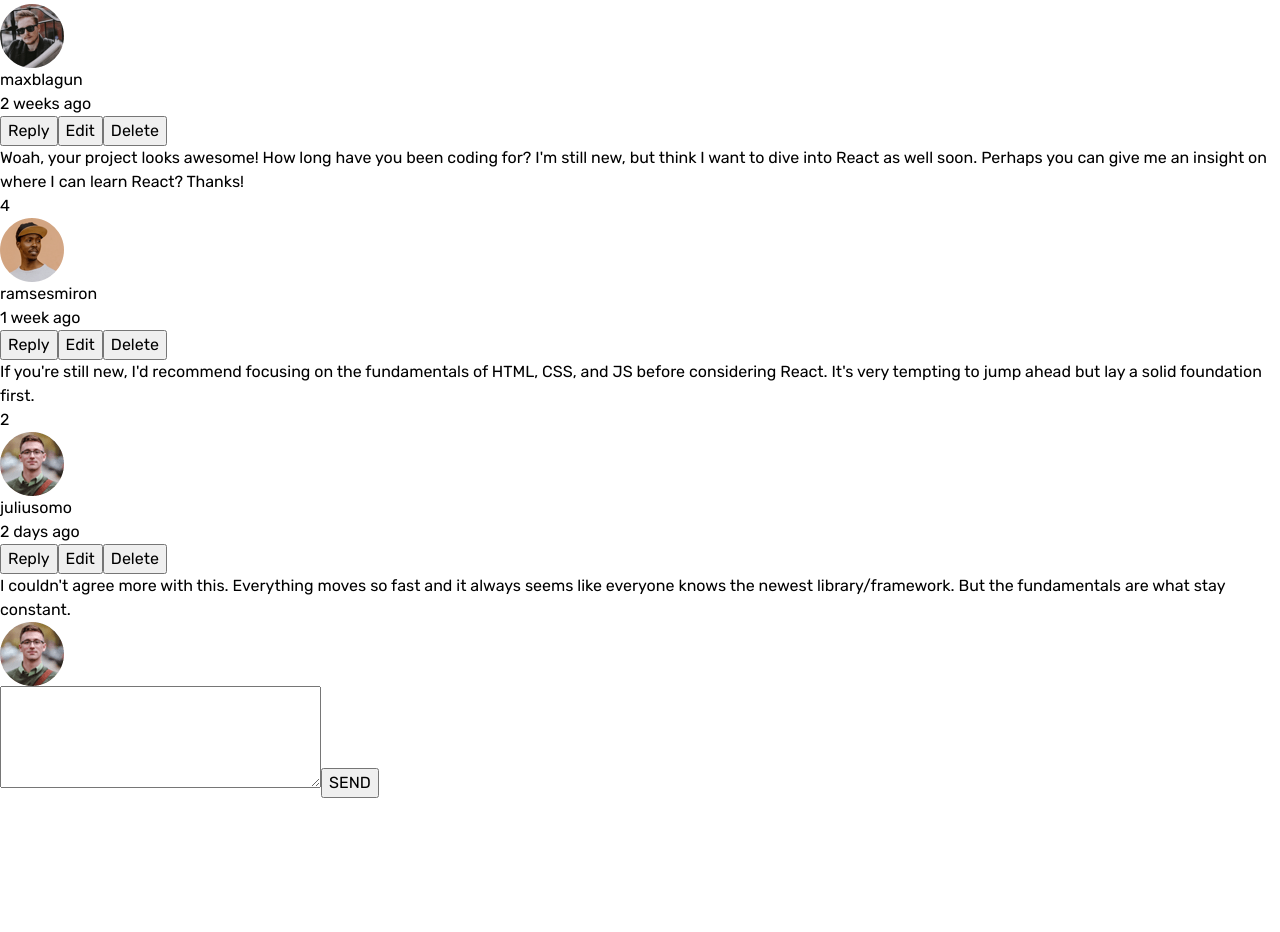
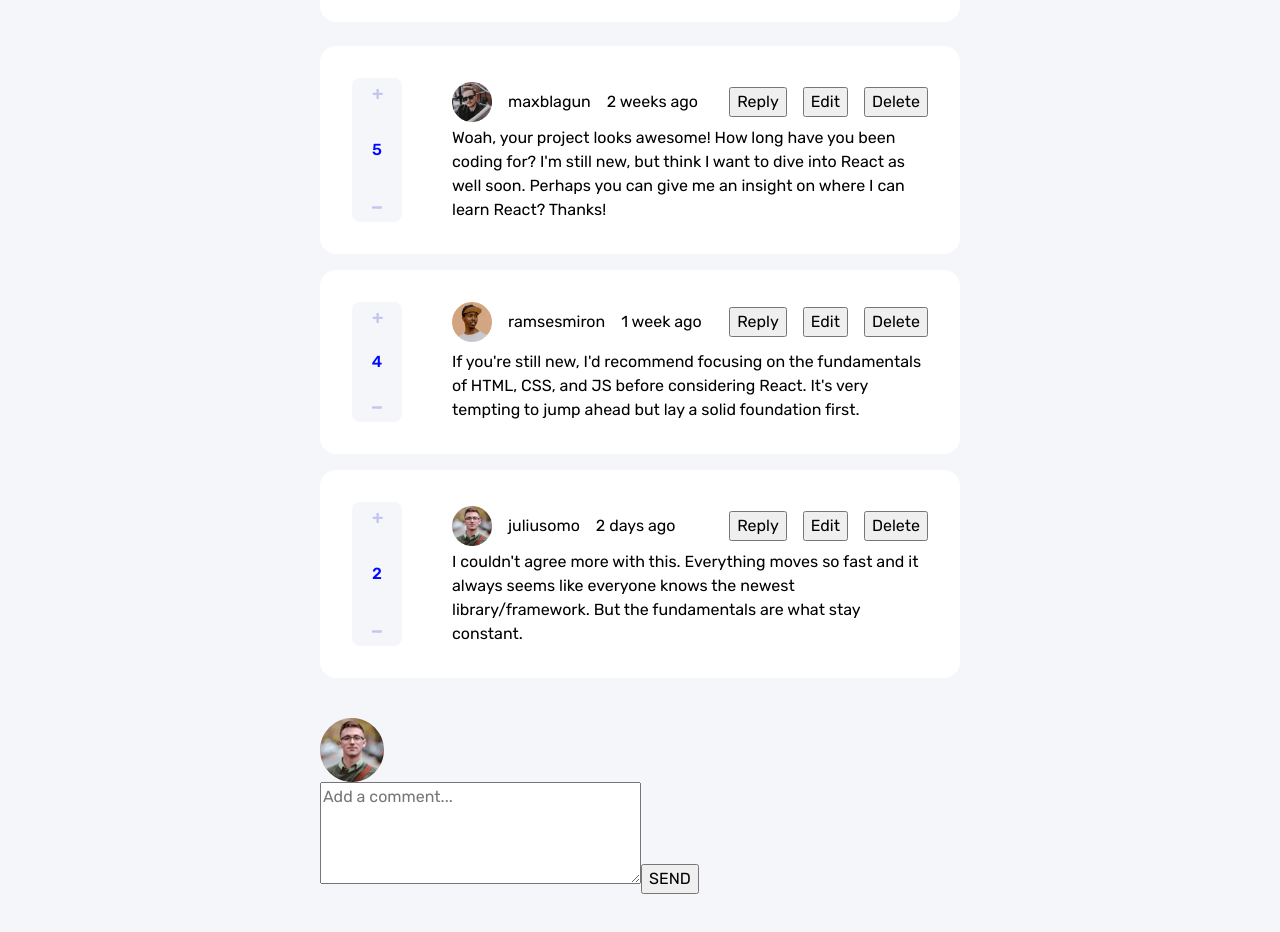
Before and after one commit to oOOoutsiderOOo/frontend-mentor-interactive-comments-section, a Next.js app: page / in a window 1280 px wide. Shown: the part 234-1166 px from the top of the page. Before the commit the page ends 1032 px from the top, so only its background shows below. Built offline with nearby package versions, Linux system fonts and the light colour scheme; data requests are answered from the project's data file.

Commit message:
reply and edit logic finished

```diff
--- a/src/components/AddComment.tsx
+++ b/src/components/AddComment.tsx
@@ -1,22 +1,42 @@
-import axios from "axios";
-import { userAgent } from "next/server";
+import { Dispatch, SetStateAction, useEffect, useState } from "react";
 import { User, CommentsArray } from "../pages";
+import { nanoid } from "nanoid";
 
-const AddComment = (props: { user: User; comments: CommentsArray }) => {
-    const postComment = () => {
-        axios.post("http://localhost:5000/comments", {
-            content: "aowidaiwd",
+const AddComment = (props: {
+    user: User;
+    comments: CommentsArray;
+    newComment: string;
+    setNewComment: Dispatch<SetStateAction<string>>;
+    replyingTo: string;
+    setReplyingTo: Dispatch<SetStateAction<string>>;
+    parentId?: string;
+}) => {
+    const postComment = async () => {
+        const comments = await JSON.parse(localStorage.getItem("comments") as string);
+        let newComment = {
+            id: nanoid(10),
+            content: props.newComment,
             createdAt: "now",
             replies: [],
             score: 0,
             user: props.user,
-        });
+        };
+        comments.push(newComment);
+        localStorage.setItem("comments", JSON.stringify(comments));
+        props.setNewComment("");
     };
 
     return (
         <div className="add-comment-wrapper">
             <img src={props.user.image && props.user.image.png} alt="" />
-            <textarea name="" id="" cols={30} rows={4}></textarea>
+            <textarea
+                value={props.newComment}
+                name=""
+                id=""
+                cols={30}
+                rows={4}
+                placeholder={"Add a comment..."}
+                onChange={e => props.setNewComment(e.target.value)}></textarea>
             <button onClick={() => postComment()}>SEND</button>
         </div>
     );
--- a/src/components/Comment.tsx
+++ b/src/components/Comment.tsx
@@ -1,35 +1,76 @@
 import type { Comment, CommentsArray } from "../pages";
 import { Dispatch, MouseEvent, SetStateAction, useState } from "react";
-import axios from "axios";
+import DoReply from "./DoReply";
+import { User } from "../pages";
 
-const Comments = (props: { comments: CommentsArray; setComments: Dispatch<SetStateAction<CommentsArray | []>> }) => {
+const Comments = (props: {
+    comments: CommentsArray;
+    setComments: Dispatch<SetStateAction<CommentsArray | []>>;
+    setReplyingTo: Dispatch<SetStateAction<string>>;
+    user: User;
+    newComment: string;
+    setNewComment: Dispatch<SetStateAction<string>>;
+    replyingTo: string;
+    parentId?: string;
+}) => {
     const deleteComment = (e: MouseEvent) => {
-        axios.delete(`http://localhost:5000/comments/${(e.target as HTMLButtonElement).value}`).then(() => console.log("hecho"));
+        const newComments = props.comments.filter(comment => comment.id !== (e.target as HTMLButtonElement).value);
+        const newCommentsAndReplies = newComments.map(comment => {
+            if (comment.replies.length !== 0) {
+                let newReplies: Array<any> = comment.replies.filter(reply => reply?.id !== (e.target as HTMLButtonElement).value);
+                comment.replies = newReplies as [(Comment | undefined)?];
+            }
+            return comment;
+        });
+        localStorage.setItem("comments", JSON.stringify(newCommentsAndReplies));
+        props.setComments(newCommentsAndReplies);
     };
 
-    const CommentTemplate = (commentObj: Comment) => {
+    const CommentTemplate = (commentObj: Comment, parentID: string = "") => {
         return (
             <div className="comment-wrapper" key={commentObj.id}>
+                <div className="comment">
                     <div className="likes">
-                    <div className="plus"></div>
+                        <div className="plus">
+                            <img src="/images/icon-plus.svg" alt="" />
+                        </div>
                         <div className="amount">{commentObj.score}</div>
-                    <div className="minus"></div>
+                        <div className="minus">
+                            <img src="/images/icon-minus.svg" alt="" />
+                        </div>
                     </div>
                     <div className="name-row">
                         <img src={commentObj.user.image.png} alt="" />
                         <div className="name">{commentObj.user.username}</div>
                         <div className="time">{commentObj.createdAt}</div>
                     </div>
-                <button className="reply">Reply</button>
+                    <div className="actions-row">
+                        <button value={commentObj.id} className="reply" onClick={e => props.setReplyingTo((e.target as HTMLButtonElement).value)}>
+                            Reply
+                        </button>
                         <button className="edit">Edit</button>
                         <button value={commentObj.id} className="delete" onClick={e => deleteComment(e)}>
                             Delete
                         </button>
+                    </div>
                     <div className="content">{commentObj.content}</div>
+                </div>
+                {props.replyingTo === commentObj.id && (
+                    <DoReply
+                        user={props.user as User}
+                        comments={props.comments}
+                        setComments={props.setComments}
+                        newComment={props.newComment}
+                        setNewComment={props.setNewComment}
+                        replyingTo={props.replyingTo}
+                        setReplyingTo={props.setReplyingTo}
+                        parentId={parentID}
+                    />
+                )}
                 {commentObj.replies?.length !== 0 && (
                     <div className="responses-wrapper">
                         {commentObj.replies?.map(reply => {
-                            return CommentTemplate(reply as Comment);
+                            return CommentTemplate(reply as Comment, commentObj.id);
                         })}
                     </div>
                 )}
@@ -38,12 +79,12 @@ const Comments = (props: { comments: CommentsArray; setComments: Dispatch<SetSta
     };
 
     return (
-        <div>
+        <>
             {props.comments !== undefined &&
                 props.comments.map(comment => {
                     return CommentTemplate(comment);
                 })}
-        </div>
+        </>
     );
 };
 
--- a/src/components/DoReplay.tsx
+++ /dev/null
@@ -1,5 +0,0 @@
-const DoReplay = () => {
-    return <div>DoReplay</div>;
-};
-
-export default DoReplay;
--- /dev/null
+++ b/src/components/DoReply.tsx
@@ -0,0 +1,61 @@
+import { Dispatch, SetStateAction, useEffect, useState } from "react";
+import { User, CommentsArray } from "../pages";
+import { nanoid } from "nanoid";
+
+const DoReply = (props: {
+    user: User;
+    comments: CommentsArray;
+    setComments: Dispatch<SetStateAction<CommentsArray | []>>;
+    newComment: string;
+    setNewComment: Dispatch<SetStateAction<string>>;
+    replyingTo: string;
+    setReplyingTo: Dispatch<SetStateAction<string>>;
+    parentId?: string;
+}) => {
+    const [replyText, setReplyText] = useState("");
+
+    const postReply = async () => {
+        const comments = await JSON.parse(localStorage.getItem("comments") as string);
+        let newComment = {
+            id: nanoid(10),
+            content: replyText === "" ? props.newComment : replyText,
+            createdAt: "now",
+            replies: [],
+            score: 0,
+            user: props.user,
+        };
+        console.log(props.parentId);
+        if (props.parentId === "") {
+            let index = props.comments.findIndex(comment => {
+                return comment.id === props.replyingTo;
+            });
+            comments[index].replies.push(newComment);
+            localStorage.setItem("comments", JSON.stringify(comments));
+        } else {
+            let index = props.comments.findIndex(comment => {
+                return comment.id === props.parentId;
+            });
+            comments[index].replies.push(newComment);
+            localStorage.setItem("comments", JSON.stringify(comments));
+        }
+        props.setComments(await JSON.parse(localStorage.getItem("comments") as string));
+        props.setReplyingTo("");
+    };
+
+    return (
+        <div className="add-comment-wrapper">
+            <img src={props.user.image && props.user.image.png} alt="" />
+            <textarea
+                value={replyText}
+                name=""
+                id=""
+                cols={30}
+                rows={4}
+                placeholder={"Add a reply..."}
+                onChange={e => setReplyText(e.target.value)}></textarea>
+            <button onClick={() => postReply()}>SEND</button>
+        </div>
+    );
+};
+
+export default DoReply;
--- a/src/pages/index.tsx
+++ b/src/pages/index.tsx
@@ -9,8 +9,9 @@ export type User = { image: { png: string; webp: string }; username: string };
 export type Comment = {
     content: string;
     createdAt: string;
-    id: number;
+    id: string;
     replies: [Comment?];
+    replyingTo?: string;
     score: number;
     user: User;
 };
@@ -20,26 +21,39 @@ export type CommentsArray = Array<Comment>;
 const Home: NextPage = () => {
     const [comments, setComments] = useState<CommentsArray | []>([]);
     const [user, setUser] = useState<User | {}>({});
+    const [newComment, setNewComment] = useState<string>("");
+    const [replyingTo, setReplyingTo] = useState<string>("");
 
     useEffect(() => {
         async function getComments() {
+            const comments = await JSON.parse(localStorage.getItem("comments") as string);
+            if (!comments) {
                 try {
-                const response = await axios.get("http://localhost:5000/comments");
+                    const response = await axios.get("/api/comments");
+                    localStorage.setItem("comments", JSON.stringify(response.data));
+
                     setComments(response.data);
                 } catch (error) {
                     console.error(error);
                 }
+            } else setComments(await JSON.parse(localStorage.getItem("comments") as string));
         }
         getComments();
-    }, []);
+    }, [newComment]);
 
     useEffect(() => {
         async function getUser() {
+            const currentUser = await JSON.parse(localStorage.getItem("currentUser") as string);
+            if (!currentUser) {
                 try {
-                const response = await axios.get("http://localhost:5000/currentUser");
+                    const response = await axios.get(`/api/users/1`);
+                    localStorage.setItem("currentUser", JSON.stringify(response.data));
                     setUser(response.data);
                 } catch (error) {
                     console.error(error);
+                }
+            } else {
+                setUser(await JSON.parse(localStorage.getItem("currentUser") as string));
             }
         }
         getUser();
@@ -47,8 +61,25 @@ const Home: NextPage = () => {
 
     return (
         <>
-            <Comments comments={comments} setComments={setComments} />
-            <AddComment user={user as User} comments={comments} />
+            <div className="app-wrapper">
+                <Comments
+                    comments={comments}
+                    setComments={setComments}
+                    setReplyingTo={setReplyingTo}
+                    user={user as User}
+                    newComment={newComment}
+                    setNewComment={setNewComment}
+                    replyingTo={replyingTo}
+                />
+                <AddComment
+                    user={user as User}
+                    comments={comments}
+                    newComment={newComment}
+                    setNewComment={setNewComment}
+                    replyingTo={replyingTo}
+                    setReplyingTo={setReplyingTo}
+                />
+            </div>
         </>
     );
 };
--- a/src/styles/globals.css
+++ b/src/styles/globals.css
@@ -90,5 +90,72 @@ select {
 
 body {
     font-family: "Rubik", sans-serif;
+    background-color: var(--clr-ntrl-gray-xlt);
+}
+
+.app-wrapper {
+    display: flex;
+    flex-direction: column;
+    margin: 3rem 25%;
+    gap: 1.5rem;
+}
+
+.comment-wrapper {
+    display: flex;
+    flex-direction: column;
+    gap: 1rem;
+}
+
+.comment {
     background-color: var(--clr-ntrl-white);
+    border-radius: 1rem;
+    padding: 2rem;
+    display: grid;
+    grid-template-columns: 100px 1.5fr 1fr;
+    grid-template-rows: 1fr 2fr;
 }
+
+.likes {
+    grid-area: 1/1/3/2;
+    background-color: var(--clr-ntrl-gray-xlt);
+    display: flex;
+    flex-direction: column;
+    max-width: 50px;
+    justify-content: space-between;
+    align-items: center;
+    border-radius: 0.5rem;
+    color: var(--clr-pr-blue);
+    font-weight: 500;
+}
+
+.plus,
+.minus {
+    height: 30px;
+    display: flex;
+    flex-direction: column;
+    justify-content: center;
+}
+
+.name-row {
+    display: flex;
+    align-items: center;
+    gap: 1rem;
+    align-self: center;
+}
+
+.name-row img {
+    width: 40px;
+    height: 40px;
+}
+
+.actions-row {
+    display: flex;
+    align-items: center;
+    justify-content: flex-end;
+    gap: 1rem;
+}
+
+.content {
+    grid-area: 2/2/3/4;
+    align-self: flex-end;
+}
```
Also changed, not shown: src/pages/api/comments.ts (added, +13 -0 lines), src/pages/api/users/[id].ts (added, +13 -0 lines), src/server/db/db.json (+4 -4 lines), public/favicon-32x32.png (renamed from public/images/favicon-32x32.png). Lines whose indentation alone changed are shown as unchanged.
